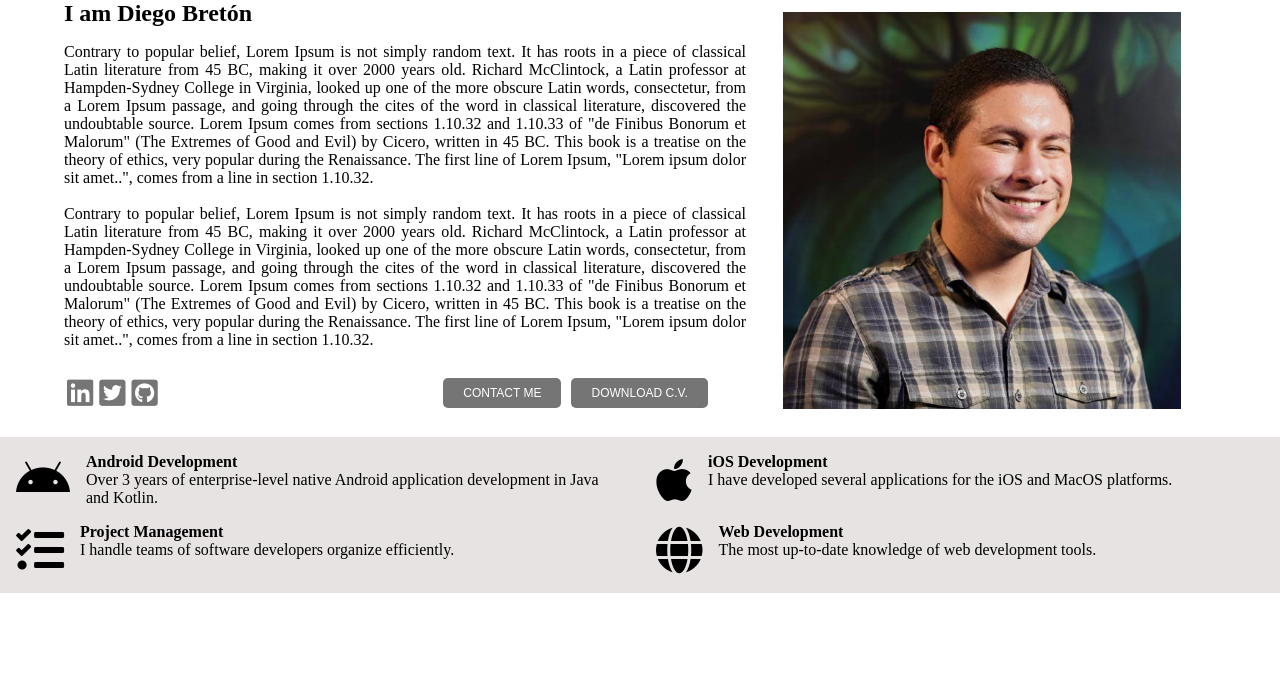
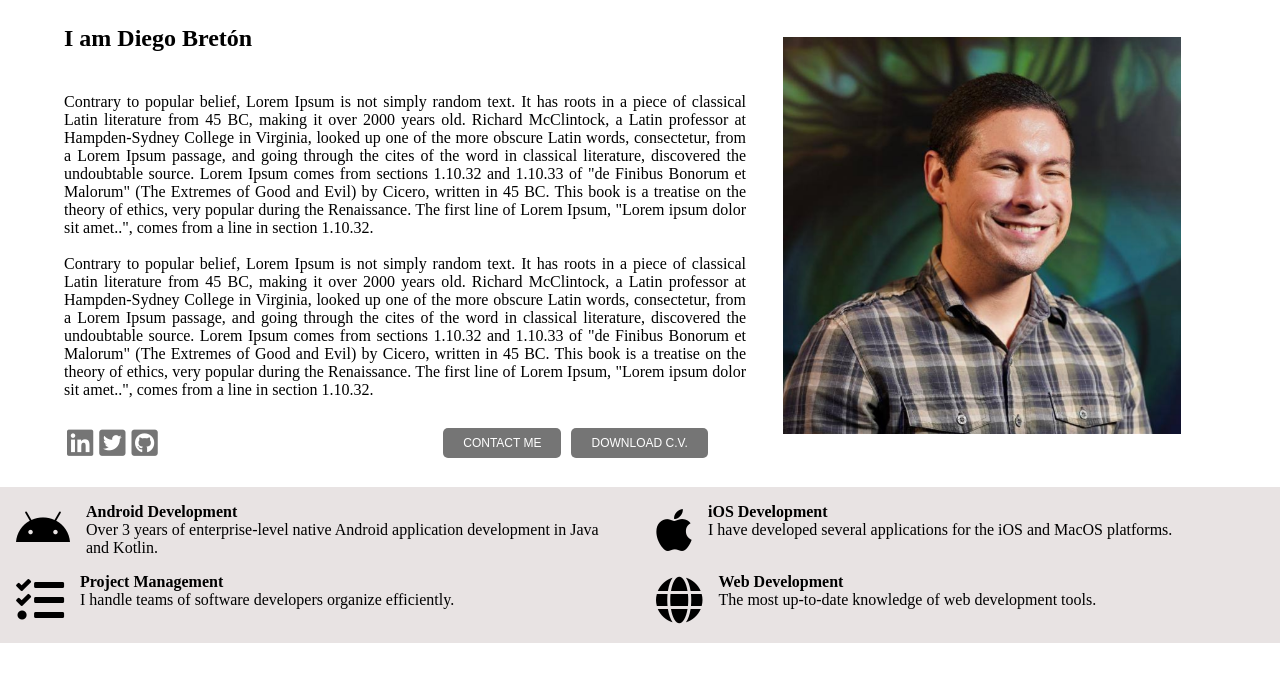
Before and after one commit to diegobreton/home, a React app: page / in a window 1280 px wide. Shown: the top 682 px of the page. Built offline with nearby package versions, Linux system fonts and the light colour scheme.

Commit message:
Adds padding to the intro header

```diff
--- a/js/IntroSection.js
+++ b/js/IntroSection.js
@@ -10,7 +10,8 @@
           <h2 className= 'intro-header'>I am Diego Bretón</h2>
           <p className='intro-body'>Contrary to popular belief, Lorem Ipsum is not simply random text. It has roots in a piece of classical Latin literature from 45 BC, making it over 2000 years old. Richard McClintock, a Latin professor at Hampden-Sydney College in Virginia, looked up one of the more obscure Latin words, consectetur, from a Lorem Ipsum passage, and going through the cites of the word in classical literature, discovered the undoubtable source. Lorem Ipsum comes from sections 1.10.32 and 1.10.33 of "de Finibus Bonorum et Malorum" (The Extremes of Good and Evil) by Cicero, written in 45 BC. This book is a treatise on the theory of ethics, very popular during the Renaissance. The first line of Lorem Ipsum, "Lorem ipsum dolor sit amet..", comes from a line in section 1.10.32.
           <br/><br/>
-          Contrary to popular belief, Lorem Ipsum is not simply random text. It has roots in a piece of classical Latin literature from 45 BC, making it over 2000 years old. Richard McClintock, a Latin professor at Hampden-Sydney College in Virginia, looked up one of the more obscure Latin words, consectetur, from a Lorem Ipsum passage, and going through the cites of the word in classical literature, discovered the undoubtable source. Lorem Ipsum comes from sections 1.10.32 and 1.10.33 of "de Finibus Bonorum et Malorum" (The Extremes of Good and Evil) by Cicero, written in 45 BC. This book is a treatise on the theory of ethics, very popular during the Renaissance. The first line of Lorem Ipsum, "Lorem ipsum dolor sit amet..", comes from a line in section 1.10.32.</p>
+          Contrary to popular belief, Lorem Ipsum is not simply random text. It has roots in a piece of classical Latin literature from 45 BC, making it over 2000 years old. Richard McClintock, a Latin professor at Hampden-Sydney College in Virginia, looked up one of the more obscure Latin words, consectetur, from a Lorem Ipsum passage, and going through the cites of the word in classical literature, discovered the undoubtable source. Lorem Ipsum comes from sections 1.10.32 and 1.10.33 of "de Finibus Bonorum et Malorum" (The Extremes of Good and Evil) by Cicero, written in 45 BC. This book is a treatise on the theory of ethics, very popular during the Renaissance. The first line of Lorem Ipsum, "Lorem ipsum dolor sit amet..", comes from a line in section 1.10.32.
+          </p>
           <SocialButtonsContainer />
           <IntroInfoButtonsContainer />
         </div>
--- a/styles/intro.scss
+++ b/styles/intro.scss
@@ -17,6 +17,8 @@
       grid-column:  1 / span 2;
       grid-row-start: 1;
       margin: 0;
+      padding-top: 25px;
+      padding-bottom: 25px;
     }
 
     .intro-body {
```
